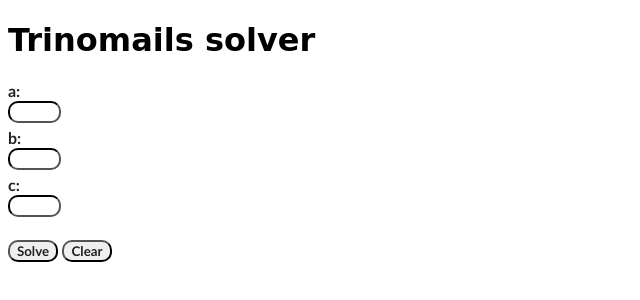
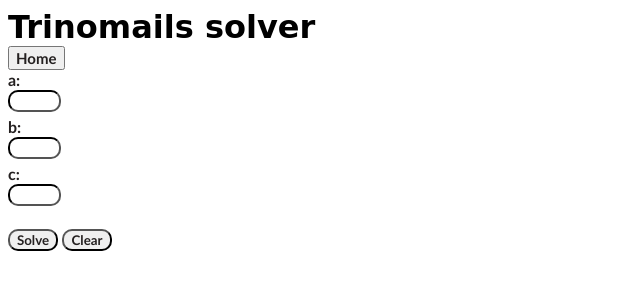
Before and after one commit to ilaySaa/Trinomials-first-website, a plain HTML site: page Trinomials.html in a window 1280 px wide. Shown: the whole page, without its empty margins (0-640 px from the left). Drawn offline with Linux system fonts and the light colour scheme.

Commit message:
Update Trinomials.html

```diff
--- a/Trinomials.html
+++ b/Trinomials.html
@@ -55,11 +55,32 @@
     .text{
       color: black;
       font-family:cursive;
+      margin: 0;
+
     }
+    .style-0-2{
+      border-color: black;
+             transition: 0.3s;
+             min-width: 50px;
+             color: rgb(36, 32, 32);
+             border: none;
+             border-radius: 10px;
+             border-color: black;
+             text-decoration: none;
+             font-family: 'Gill Sans', 'Gill Sans MT', Calibri, 'Trebuchet MS', sans-serif;
+             font-weight: bold;
+             cursor: pointer;
+             font-display: auto;
+             font-size: 15px;
+            }
   </style>
 </head>
 <body>
-  <h1 class="text" >Trinomails solver </h1>
+  <div><h1 class="text" >Trinomails solver </h1>
+
+    <button class="style-0">
+      <a href="http://127.0.0.1:5500/index.html?" target="_self" class="style-0-2">Home</a>
+    </button>
 
   <form>
     <label  class="s-1"  for="a">a:</label><br>
```
